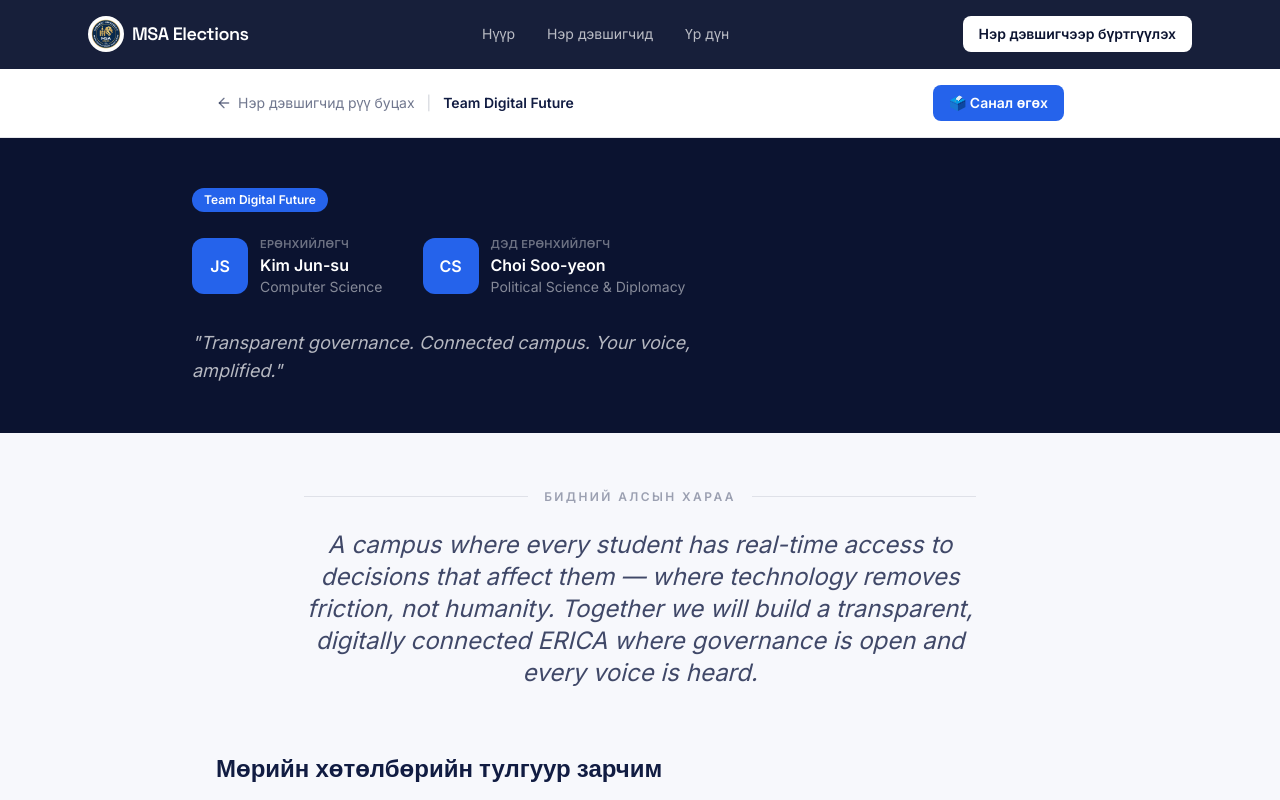
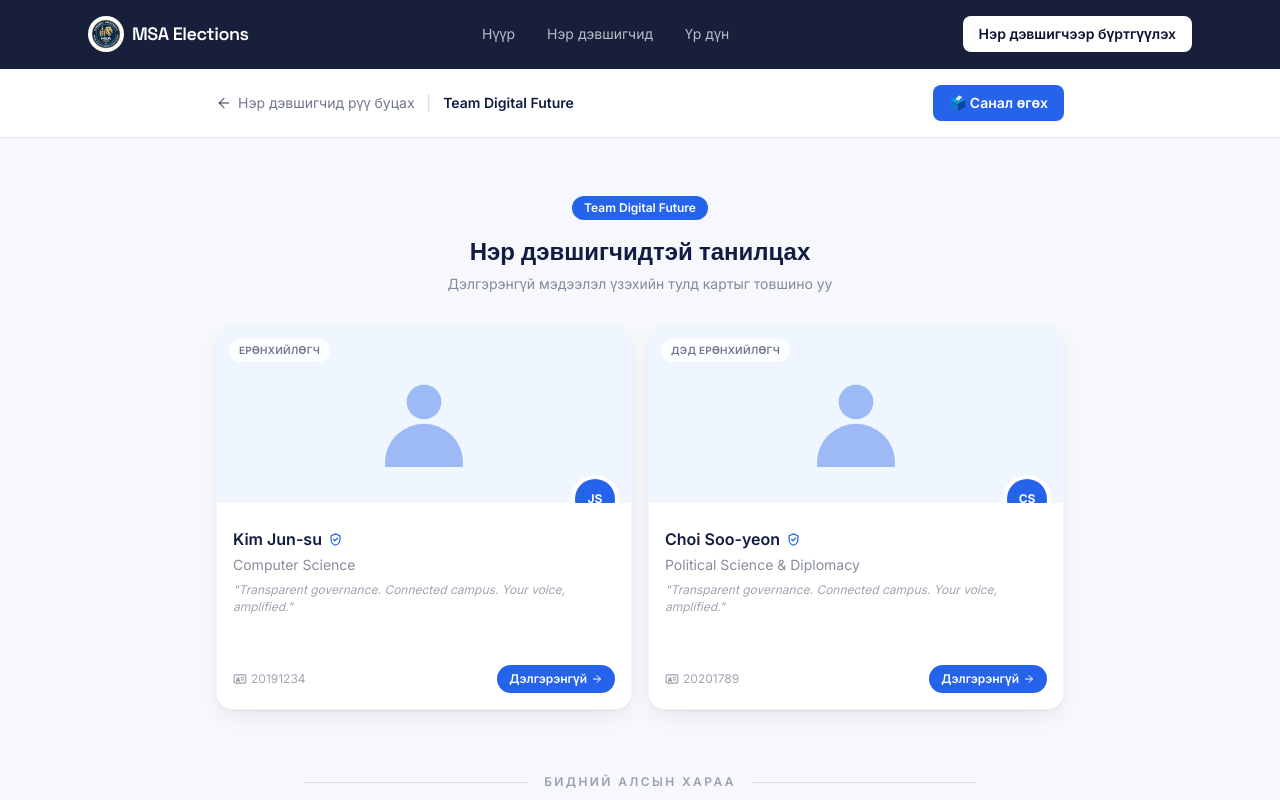
Before and after one commit to atg0dd/hanyang-msa-voting, a React (Vite) app in the folder frontend/: page /team/digital-future in a window 1280 px wide. Shown: the top 800 px of the page. Built offline with nearby package versions, Linux system fonts and the light colour scheme.

Commit message:
feat: enhance Navbar with scroll hide effect, add CandidateCard component, and update teams data with detailed candidate profiles

```diff
--- /dev/null
+++ b/frontend/src/components/CandidateCard.jsx
@@ -0,0 +1,71 @@
+import { useState } from "react";
+import { ShieldCheck, IdCard, ArrowRight, UserPlaceholder } from "./icons";
+
+export default function CandidateCard({ role, person, accent, slogan }) {
+  const [flipped, setFlipped] = useState(false);
+
+  return (
+    <button
+      type="button"
+      onClick={() => setFlipped((f) => !f)}
+      aria-pressed={flipped}
+      className={`flip-card h-96 w-full text-left ${flipped ? "is-flipped" : ""}`}
+    >
+      <div className="flip-card-inner">
+        {/* Front */}
+        <div className="flip-card-face flex flex-col overflow-hidden rounded-2xl border border-navy-900/5 bg-white shadow-card">
+          <div className={`relative flex h-44 shrink-0 items-center justify-center overflow-hidden ${accent.soft}`}>
+            <span className="absolute left-3 top-3 rounded-full bg-white/85 px-2.5 py-1 text-[10px] font-semibold uppercase tracking-wide text-navy-900/60 backdrop-blur">
+              {role}
+            </span>
+            <UserPlaceholder size={104} className={`${accent.text} opacity-40`} />
+            <div
+              className={`absolute -bottom-4 right-4 flex h-10 w-10 items-center justify-center rounded-full text-xs font-bold text-white ring-4 ring-white ${accent.solid}`}
+            >
+              {person.initials}
+            </div>
+          </div>
+
+          <div className="flex flex-1 flex-col p-4 pt-6">
+            <div className="flex items-center gap-1.5">
+              <p className="font-semibold text-navy-900">{person.name}</p>
+              <ShieldCheck size={15} className={accent.text} />
+            </div>
+            <p className="mt-1 text-sm leading-snug text-navy-900/50">{person.dept}</p>
+            {slogan && (
+              <p className="mt-2 line-clamp-2 text-xs italic leading-snug text-navy-900/40">"{slogan}"</p>
+            )}
+
+            <div className="mt-auto flex items-center justify-between pt-4">
+              <span className="flex items-center gap-1 text-xs text-navy-900/40">
+                <IdCard size={14} />
+                {person.studentId}
+              </span>
+              <span className={`flex items-center gap-1 rounded-full px-3 py-1.5 text-xs font-semibold text-white ${accent.solid}`}>
+                Дэлгэрэнгүй
+                <ArrowRight size={12} />
+              </span>
+            </div>
+          </div>
+        </div>
+
+        {/* Back */}
+        <div className="flip-card-face flip-card-face-back flex flex-col rounded-2xl border border-navy-900/5 bg-navy-950 p-6 text-white shadow-card">
+          <span className="text-[10px] font-semibold uppercase tracking-wide text-white/40">{role}</span>
+          <p className="mt-1 font-display text-base font-semibold">{person.name}</p>
+          <div className="mt-4 flex-1 space-y-4 overflow-y-auto text-sm">
+            <div>
+              <p className="text-[10px] font-semibold uppercase tracking-wide text-white/40">Танилцуулга</p>
+              <p className="mt-1 leading-relaxed text-white/70">{person.bio}</p>
+            </div>
+            <div>
+              <p className="text-[10px] font-semibold uppercase tracking-wide text-white/40">Амжилт, ололт</p>
+              <p className="mt-1 leading-relaxed text-white/70">{person.achievements}</p>
+            </div>
+          </div>
+          <p className="mt-4 text-[11px] font-medium text-white/30">← Буцах</p>
+        </div>
+      </div>
+    </button>
+  );
+}
--- a/frontend/src/components/Navbar.jsx
+++ b/frontend/src/components/Navbar.jsx
@@ -1,3 +1,4 @@
+import { useEffect, useRef, useState } from "react";
 import { Link, useLocation, useNavigate } from "react-router-dom";
 import logo from "../assets/logo.png";
 
@@ -10,6 +11,19 @@ const navItems = [
 export default function Navbar() {
   const location = useLocation();
   const navigate = useNavigate();
+  const [hidden, setHidden] = useState(false);
+  const lastScrollY = useRef(0);
+
+  useEffect(() => {
+    function handleScroll() {
+      const currentY = window.scrollY;
+      const scrolledDown = currentY > lastScrollY.current;
+      setHidden(scrolledDown && currentY > 80);
+      lastScrollY.current = currentY;
+    }
+    window.addEventListener("scroll", handleScroll, { passive: true });
+    return () => window.removeEventListener("scroll", handleScroll);
+  }, []);
 
   function handleNavClick(e, item) {
     if (!item.hash) return; // regular route, let Link handle it normally
@@ -28,7 +42,11 @@ export default function Navbar() {
   }
 
   return (
-    <header className="sticky top-0 z-40 border-b border-navy-900/10 bg-navy-950/95 backdrop-blur text-white">
+    <header
+      className={`sticky top-0 z-40 border-b border-navy-900/10 bg-navy-950/95 backdrop-blur text-white transition-transform duration-300 ${
+        hidden ? "-translate-y-full" : "translate-y-0"
+      }`}
+    >
       <div className="mx-auto flex max-w-6xl items-center justify-between px-6 py-4">
         <Link to="/home" className="flex items-center gap-2 font-display text-lg font-semibold tracking-tight transition-opacity duration-200 hover:opacity-80">
           <img src={logo} alt="MSA HYU ERICA" className="h-9 w-9 rounded-full object-contain" />
--- a/frontend/src/components/icons.jsx
+++ b/frontend/src/components/icons.jsx
@@ -1,3 +1,12 @@
+export function UserPlaceholder({ size = 96, className = "" }) {
+  return (
+    <svg viewBox="0 0 24 24" className={className} width={size} height={size} aria-hidden="true">
+      <circle cx="12" cy="9" r="4" fill="currentColor" />
+      <circle cx="12" cy="23" r="9" fill="currentColor" />
+    </svg>
+  );
+}
+
 export function ArrowLeft({ size = 16, className = "" }) {
   return (
     <svg
--- a/frontend/src/data/teams.js
+++ b/frontend/src/data/teams.js
@@ -5,8 +5,22 @@ export const teams = [
     slogan: "Transparent governance. Connected campus. Your voice, amplified.",
     accent: "blue",
     votes: 49,
-    president: { name: "Kim Jun-su", dept: "Computer Science", initials: "JS" },
-    vp: { name: "Choi Soo-yeon", dept: "Political Science & Diplomacy", initials: "CS" },
+    president: {
+      name: "Kim Jun-su",
+      dept: "Computer Science",
+      initials: "JS",
+      studentId: "20191234",
+      bio: "A third-year Computer Science student who has spent the last two years building internal tools for student clubs and interning at a Seoul-based dev agency. Believes most of the MSA's problems are communication problems in disguise.",
+      achievements: "Led the ERICA Coding Club to its first inter-university hackathon win in 2025; published two open-source tools used by over 200 international students to navigate visa paperwork.",
+    },
+    vp: {
+      name: "Choi Soo-yeon",
+      dept: "Political Science & Diplomacy",
+      initials: "CS",
+      studentId: "20201789",
+      bio: "A fourth-year Political Science & Diplomacy student who has represented Mongolian students at two national model UN conferences held in Korea. Focused on translating student concerns into concrete institutional requests.",
+      achievements: "Served two terms as class representative; organized a joint cultural exchange event between the Mongolian and Korean student associations that drew over 300 attendees.",
+    },
     vision:
       "A campus where every student has real-time access to decisions that affect them — where technology removes friction, not humanity. Together we will build a transparent, digitally connected ERICA where governance is open and every voice is heard.",
     pillars: [
@@ -56,8 +70,22 @@ export const teams = [
     slogan: "Welfare, inclusion, and a campus that works for everyone.",
     accent: "purple",
     votes: 38,
-    president: { name: "Lee Min-ah", dept: "Business Administration", initials: "MA" },
-    vp: { name: "Han Dong-wook", dept: "Sociology", initials: "HD" },
+    president: {
+      name: "Lee Min-ah",
+      dept: "Business Administration",
+      initials: "MA",
+      studentId: "20181045",
+      bio: "A senior Business Administration student who has worked part-time in the international student support office for over a year, seeing firsthand where the system fails students who need help most.",
+      achievements: "Redesigned the emergency support fund application form as a volunteer project, cutting average processing time from three weeks to five days.",
+    },
+    vp: {
+      name: "Han Dong-wook",
+      dept: "Sociology",
+      initials: "HD",
+      studentId: "20200456",
+      bio: "A third-year Sociology student researching international student wellbeing on Korean campuses. Volunteers as a peer counselor for newly arrived Mongolian freshmen.",
+      achievements: "Co-authored a department survey on international student mental health access, cited in two campus policy proposals.",
+    },
     vision:
       "Every student deserves a campus that meets them where they are — regardless of major, background, or circumstance. We will put welfare and inclusion at the center of every decision the MSA makes.",
     pillars: [
@@ -107,8 +135,22 @@ export const teams = [
     slogan: "Sustainable spaces, accessible campus, a future we're proud of.",
     accent: "green",
     votes: 31,
-    president: { name: "Park Ji-hoon", dept: "Industrial Design", initials: "JH" },
-    vp: { name: "Yoon Se-jin", dept: "Architecture", initials: "YS" },
+    president: {
+      name: "Park Ji-hoon",
+      dept: "Industrial Design",
+      initials: "JH",
+      studentId: "20190987",
+      bio: "A fourth-year Industrial Design student who designed a modular composting station prototype as a senior project, now hoping to bring it to campus for real.",
+      achievements: "Won second place in the university's annual sustainability design competition; interned at a Seoul eco-design studio over two summers.",
+    },
+    vp: {
+      name: "Yoon Se-jin",
+      dept: "Architecture",
+      initials: "YS",
+      studentId: "20210321",
+      bio: "A second-year Architecture student focused on accessible building design, motivated by a close friend's experience navigating campus in a wheelchair.",
+      achievements: "Completed an independent accessibility audit of three ERICA campus buildings, later shared with the facilities management office.",
+    },
     vision:
       "The choices we make about our campus today shape the community we hand off tomorrow. We will build a greener, more accessible ERICA — one sustainable decision at a time.",
     pillars: [
--- a/frontend/src/pages/ManifestoPage.jsx
+++ b/frontend/src/pages/ManifestoPage.jsx
@@ -1,6 +1,7 @@
 import { Link, useParams, Navigate } from "react-router-dom";
 import { ArrowLeft, Check } from "../components/icons";
 import Reveal from "../components/Reveal";
+import CandidateCard from "../components/CandidateCard";
 import { teams, accentMap } from "../data/teams";
 
 export default function ManifestoPage() {
@@ -32,43 +33,26 @@ export default function ManifestoPage() {
         </div>
       </div>
 
-      {/* Hero */}
-      <div className="bg-navy-950 px-6 py-12 text-white">
-        <div className="mx-auto max-w-4xl">
-          <span className={`inline-flex items-center rounded-full px-3 py-1 text-xs font-semibold text-white ${accent.solid}`}>
-            {team.name}
-          </span>
+      <div className="mx-auto max-w-4xl px-6 py-14">
+        {/* Candidate cards */}
+        <Reveal>
+          <div className="text-center">
+            <span className={`inline-flex items-center rounded-full px-3 py-1 text-xs font-semibold text-white ${accent.solid}`}>
+              {team.name}
+            </span>
+            <h2 className="mt-4 font-display text-xl font-semibold text-navy-900 sm:text-2xl">
+              Нэр дэвшигчидтэй танилцах
+            </h2>
+            <p className="mt-1.5 text-sm text-navy-900/50">Дэлгэрэнгүй мэдээлэл үзэхийн тулд картыг товшино уу</p>
+          </div>
+          <div className="mt-8 grid gap-4 sm:grid-cols-2">
+            <CandidateCard role="Ерөнхийлөгч" person={team.president} accent={accent} slogan={team.slogan} />
+            <CandidateCard role="Дэд ерөнхийлөгч" person={team.vp} accent={accent} slogan={team.slogan} />
+          </div>
+        </Reveal>
 
-          <div className="mt-6 flex flex-col gap-6 sm:flex-row sm:items-center sm:gap-10">
-            <div className="flex items-center gap-3">
-              <div className={`flex h-14 w-14 shrink-0 items-center justify-center rounded-xl text-base font-semibold text-white ${accent.solid}`}>
-                {team.president.initials}
-              </div>
-              <div>
-                <p className="text-[11px] font-semibold uppercase tracking-wide text-white/40">Ерөнхийлөгч</p>
-                <p className="font-semibold text-white">{team.president.name}</p>
-                <p className="text-sm text-white/50">{team.president.dept}</p>
-              </div>
-            </div>
-            <div className="flex items-center gap-3">
-              <div className={`flex h-14 w-14 shrink-0 items-center justify-center rounded-xl text-base font-semibold text-white ${accent.solid}`}>
-                {team.vp.initials}
-              </div>
-              <div>
-                <p className="text-[11px] font-semibold uppercase tracking-wide text-white/40">Дэд ерөнхийлөгч</p>
-                <p className="font-semibold text-white">{team.vp.name}</p>
-                <p className="text-sm text-white/50">{team.vp.dept}</p>
-              </div>
-            </div>
-          </div>
-
-          <p className="mt-8 max-w-xl text-lg italic text-white/70">"{team.slogan}"</p>
-        </div>
-      </div>
-
-      <div className="mx-auto max-w-4xl px-6 py-14">
         {/* Vision */}
-        <Reveal className="mx-auto max-w-2xl text-center">
+        <Reveal className="mx-auto mt-16 max-w-2xl text-center">
           <div className="flex items-center justify-center gap-4">
             <span className="h-px flex-1 bg-navy-900/10" />
             <h2 className="shrink-0 text-xs font-semibold uppercase tracking-[0.2em] text-navy-900/40">
--- a/frontend/src/styles/transitions.css
+++ b/frontend/src/styles/transitions.css
@@ -101,3 +101,37 @@ body {
     transform: none !important;
   }
 }
+
+/* Candidate flip card */
+.flip-card {
+  perspective: 1200px;
+}
+
+.flip-card-inner {
+  position: relative;
+  width: 100%;
+  height: 100%;
+  transition: transform 0.6s;
+  transform-style: preserve-3d;
+}
+
+.flip-card.is-flipped .flip-card-inner {
+  transform: rotateY(180deg);
+}
+
+.flip-card-face {
+  position: absolute;
+  inset: 0;
+  backface-visibility: hidden;
+  -webkit-backface-visibility: hidden;
+}
+
+.flip-card-face-back {
+  transform: rotateY(180deg);
+}
+
+@media (prefers-reduced-motion: reduce) {
+  .flip-card-inner {
+    transition: none;
+  }
+}
```
